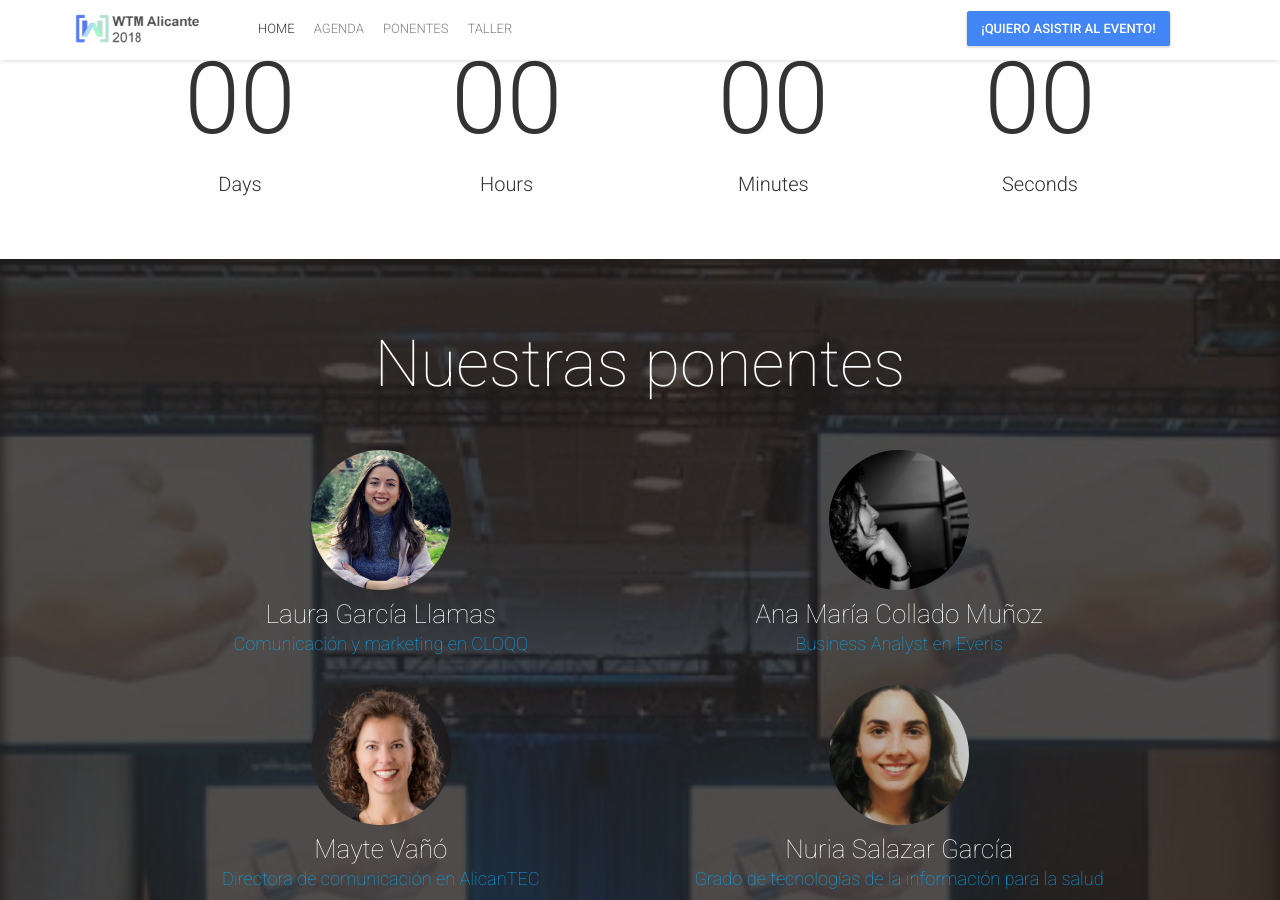
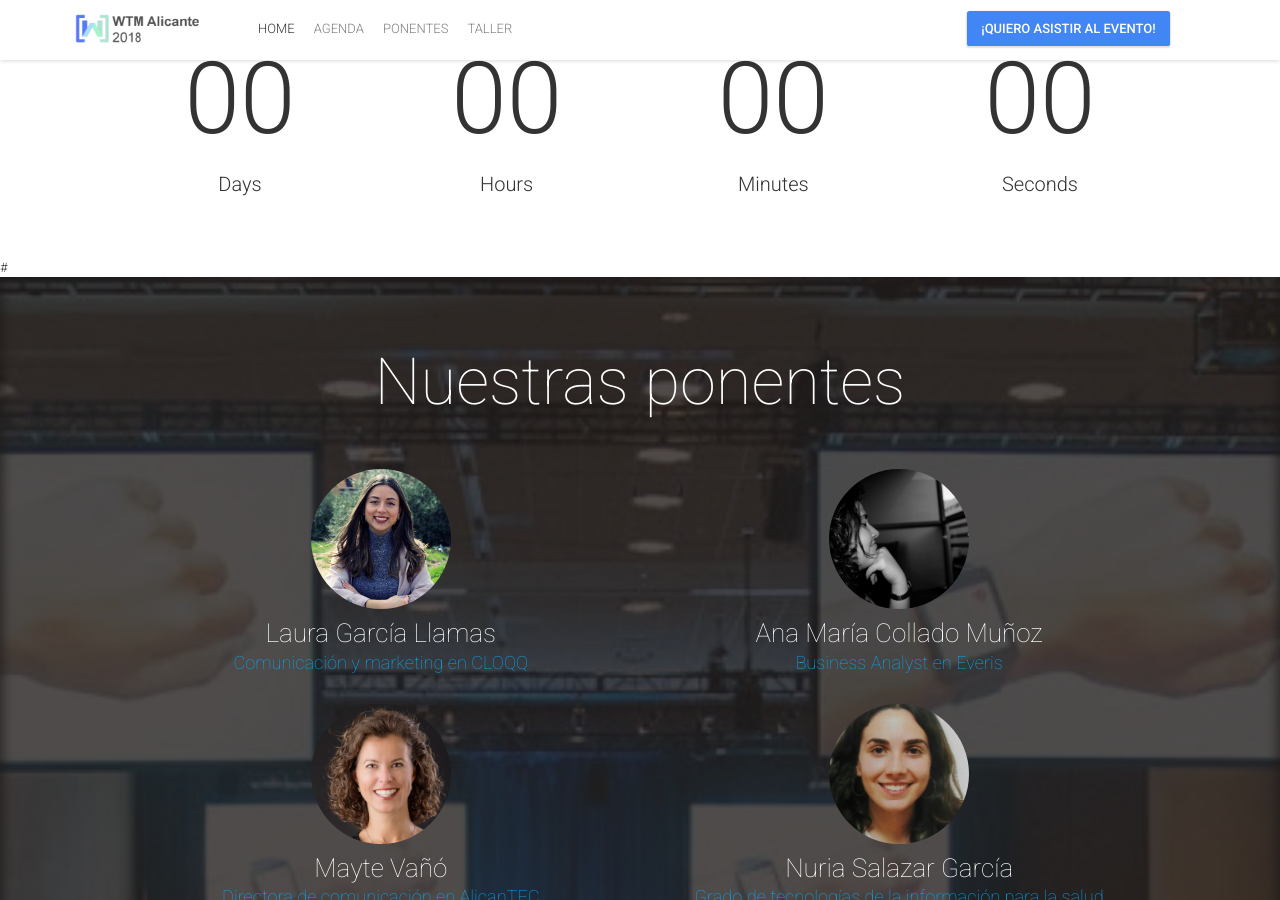
Before and after one commit to wtmalicante/wtmalicante.github.io, a Jekyll site: the page built from index.html, in a window 1280 px wide and 900 px high, scrolled down 1275 px. Built offline with Jekyll 4.4.1, drawn with Linux system fonts in a browser that asks for light colours; nearby versions of some CDN libraries; comment, search, counter and statistics services are not loaded.

```diff
--- a/index.html
+++ b/index.html
@@ -7,10 +7,10 @@ permalink: /
 
  {% include about.html %}
 
- {% include rockstar-speakers.html %}
+ #{% include rockstar-speakers.html %}
 
  {% include location-map.html %}
 
  {% include venue.html %}
 
- {% include partners.html %}
+ #{% include partners.html %}
```
